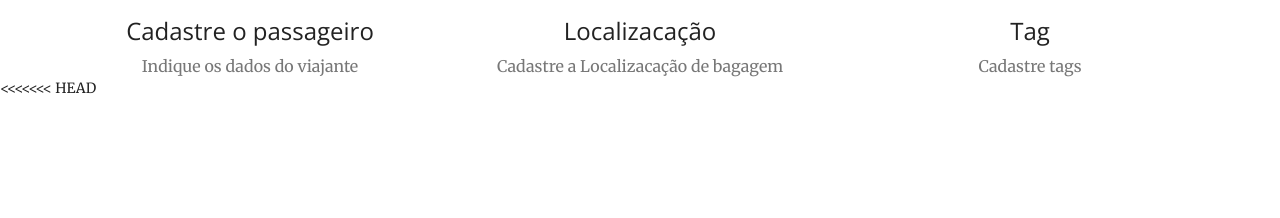
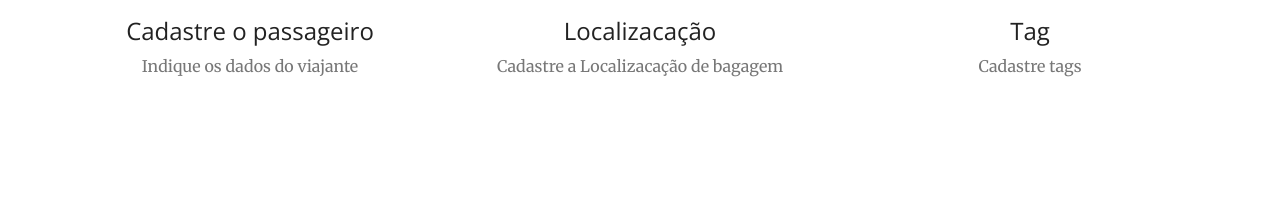
Before and after one commit to danielasy/seguranca-bagagens, a Django app: page /index/ in a window 1280 px wide. Shown: the part 1424-1642 px from the top of the page. Run offline with Django 3.2, Linux system fonts and the light colour scheme; parts of the project's set-up code (start-up, migrations or seed data) failed here and were passed over; some libraries are stand-ins or nearby versions.

Commit message:
Modificao no cadastro de usuario

```diff
--- a/templates/index.html
+++ b/templates/index.html
@@ -134,7 +134,6 @@
             </div>
         </div>
 
-<<<<<<< HEAD
         <br/><br/>
         <div id="divCadastroPassageiro" class="collapse">
           <div class="container">
@@ -212,7 +211,6 @@
                   </div>
               </div>
           </div>
-=======
     <section id="cadastro_passageiro">
         <div class="container">
             <div class="row">
@@ -253,7 +251,6 @@
                   </div><br/>
                 </div>
             </div>
->>>>>>> 2139c3e8af4272d9e76263f2926a7ec5affd4b54
         </div>
 
 
```
